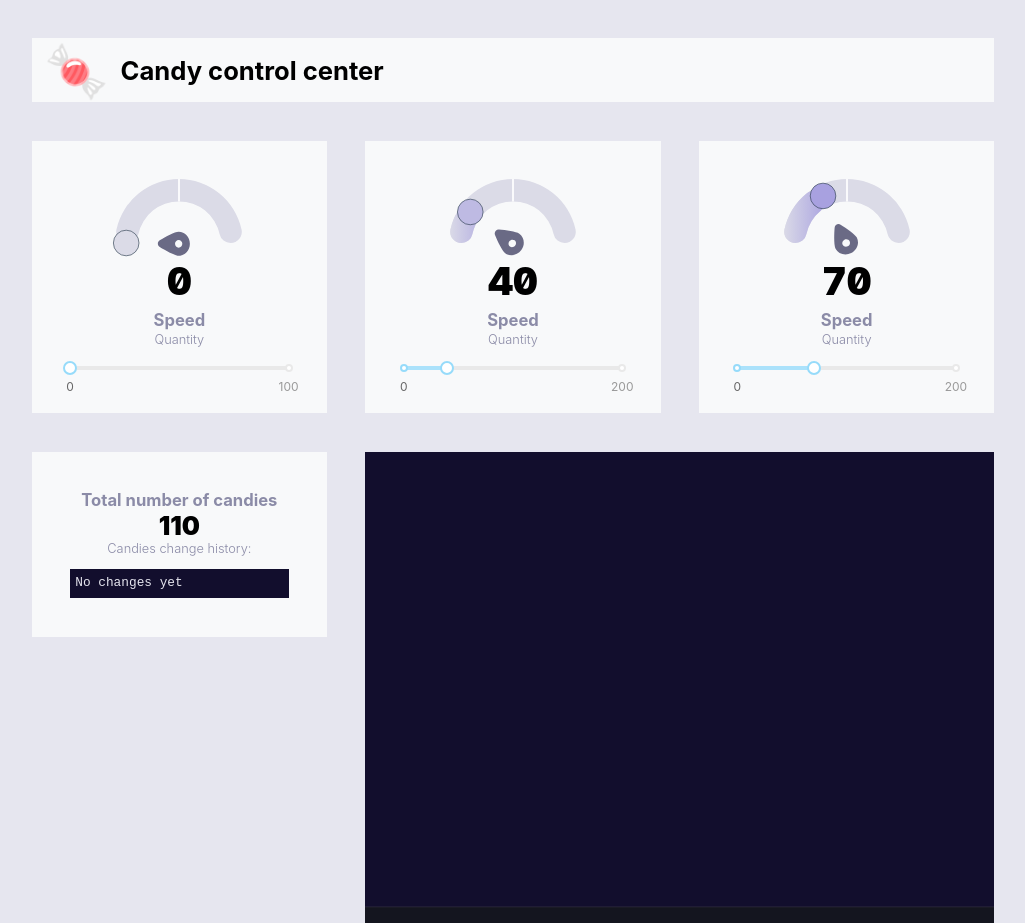
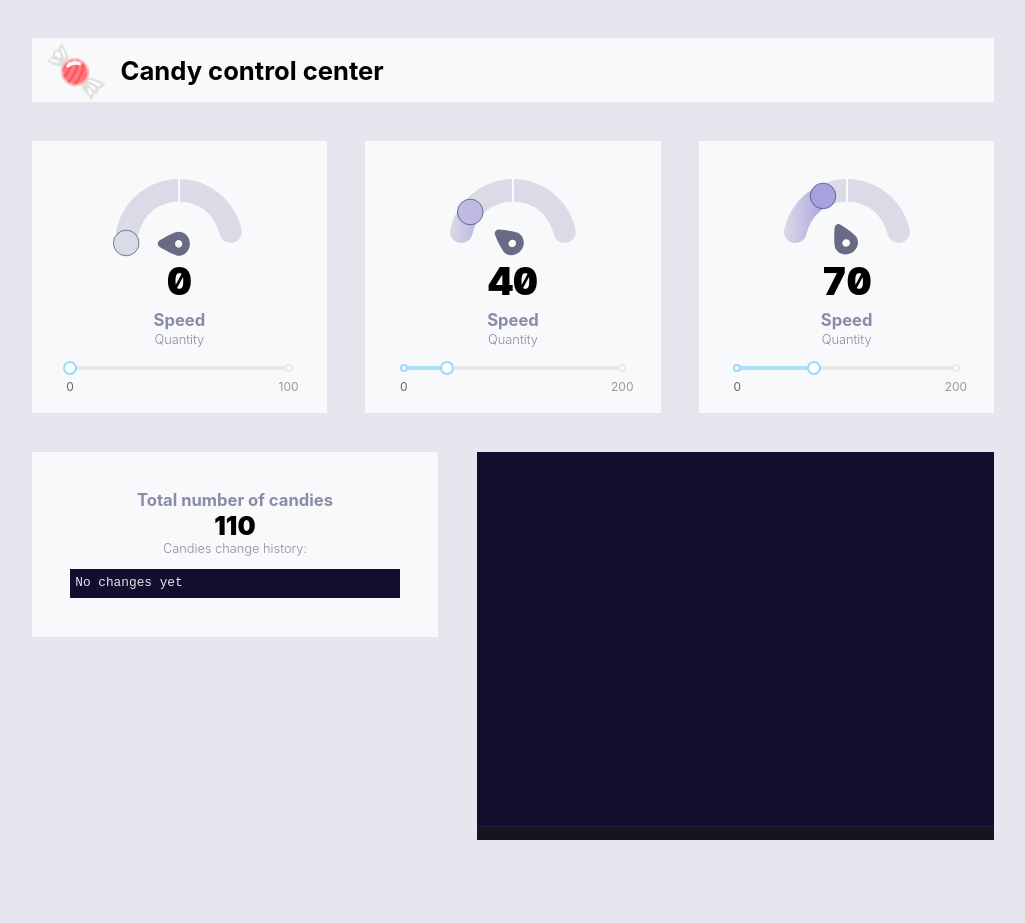
Before and after one commit to simonwinklerzh/creating-a-gauge-in-react, a React (Create React App) app: page / in a window 1280 px wide. Shown: the whole page, without its empty margins (127-1152 px from the left). After the commit the page ends 840 px from the top, so only its background shows below. Built offline with nearby package versions, Linux system fonts and the light colour scheme.

Commit message:
Change layout

```diff
--- a/src/components/candycanvas/candycanvas.css
+++ b/src/components/candycanvas/candycanvas.css
@@ -1,5 +1,5 @@
 .candycanvas {
-  grid-column-start: span 6;
+  grid-column-start: span 5;
   position: relative;
 }
 
--- a/src/components/infoboard/infoboard.css
+++ b/src/components/infoboard/infoboard.css
@@ -1,8 +1,7 @@
 .infoboard {
-  grid-column-start: span 9;
   padding: 3em;
   background-color: #f8f9fa;
-  grid-column-start: span 3;
+  grid-column-start: span 4;
 }
 
 .infoboard__title {
```
